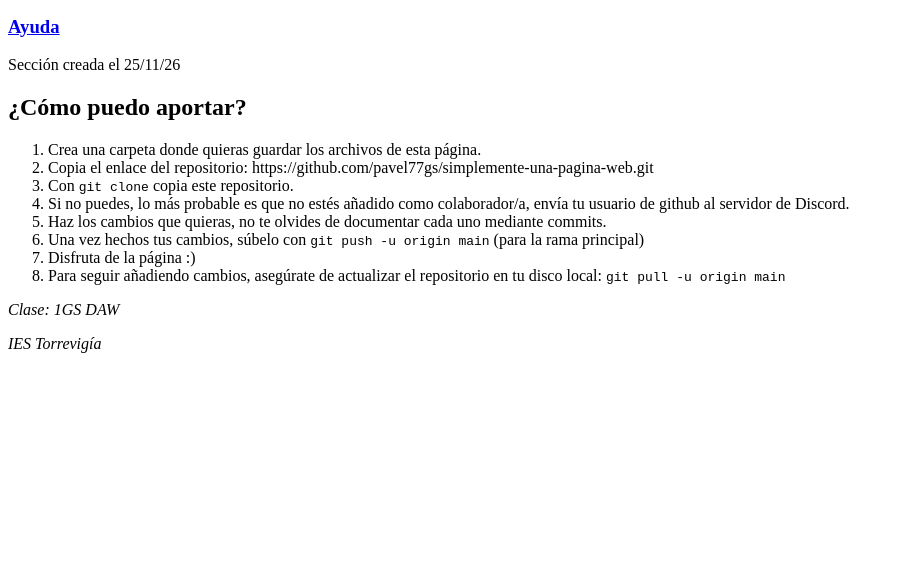
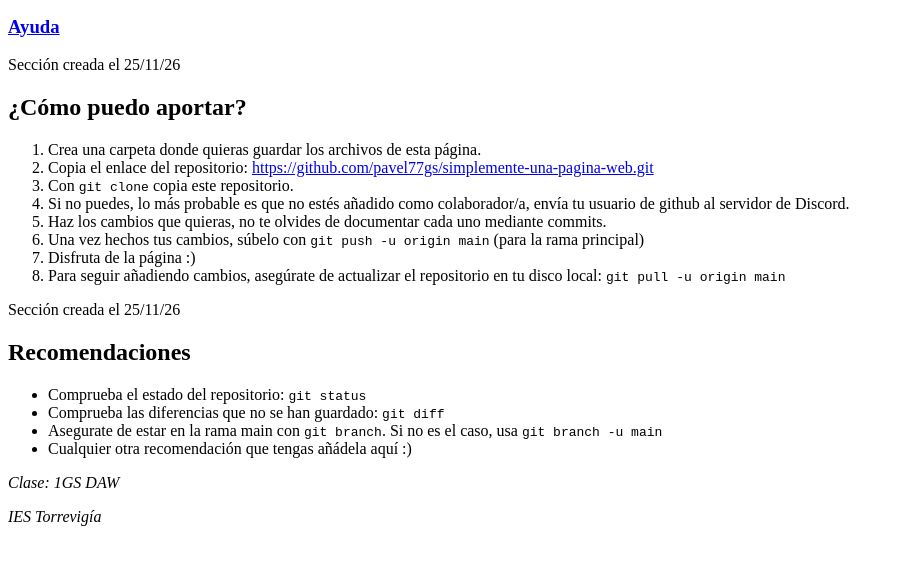
Before and after one commit to Joni-Jona/simplemente-una-pagina-web, a plain HTML site: page paginas/ayuda.html in a window 1280 px wide. Shown: the part 105-670 px from the top of the page, without its empty margins (0-904 px from the left). Drawn offline with Linux system fonts and the light colour scheme.

Commit message:
Actualizo contenido de ayuda.html y añado recomendaciones

```diff
--- a/paginas/ayuda.html
+++ b/paginas/ayuda.html
@@ -20,7 +20,7 @@
         <h2 class="titulo">¿Cómo puedo aportar?</h2>
         <ol>
             <li>Crea una carpeta donde quieras guardar los archivos de esta página.</li>
-            <li>Copia el enlace del repositorio: https://github.com/pavel77gs/simplemente-una-pagina-web.git</li>
+            <li>Copia el enlace del repositorio: <a href="https://github.com/pavel77gs/simplemente-una-pagina-web.git">https://github.com/pavel77gs/simplemente-una-pagina-web.git</a></li>
             <li>Con <code>git clone</code> copia este repositorio.</li>
             <li>Si no puedes, lo más probable es que no estés añadido como colaborador/a, envía tu usuario de github al servidor de Discord.</li>
             <li>Haz los cambios que quieras, no te olvides de documentar cada uno mediante commits.</li>
@@ -29,6 +29,16 @@
             <li>Para seguir añadiendo cambios, asegúrate de actualizar el repositorio en tu disco local: <code>git pull -u origin main</code></li>
         </ol>
     </section>
+    <section class="seccion_simple">
+        <p>Sección creada el <time datetime="2026-11-25">25/11/26</time></p>
+        <h2 class="titulo">Recomendaciones</h2>
+        <ul>
+            <li>Comprueba el estado del repositorio: <code>git status</code></li>
+            <li>Comprueba las diferencias que no se han guardado: <code>git diff</code></li>
+            <li>Asegurate de estar en la rama main con <code>git branch</code>. Si no es el caso, usa <code>git branch -u main</code></li>
+            <li>Cualquier otra recomendación que tengas añádela aquí :)</li>
+        </ul>
+    </section>
     <address>
         <p>Clase: 1GS DAW</p>
         <p>IES Torrevigía</p>
```
